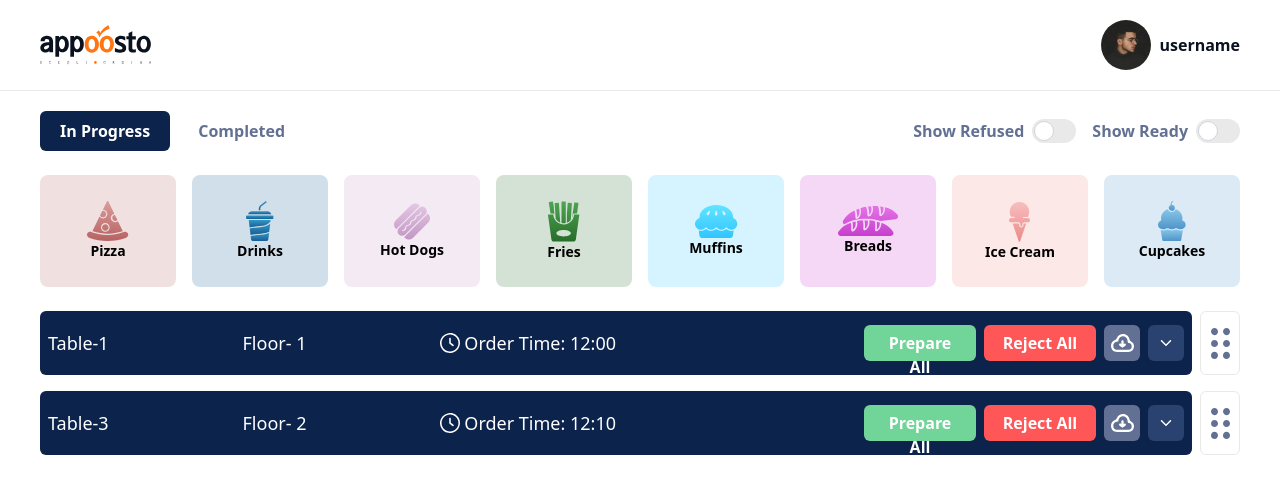
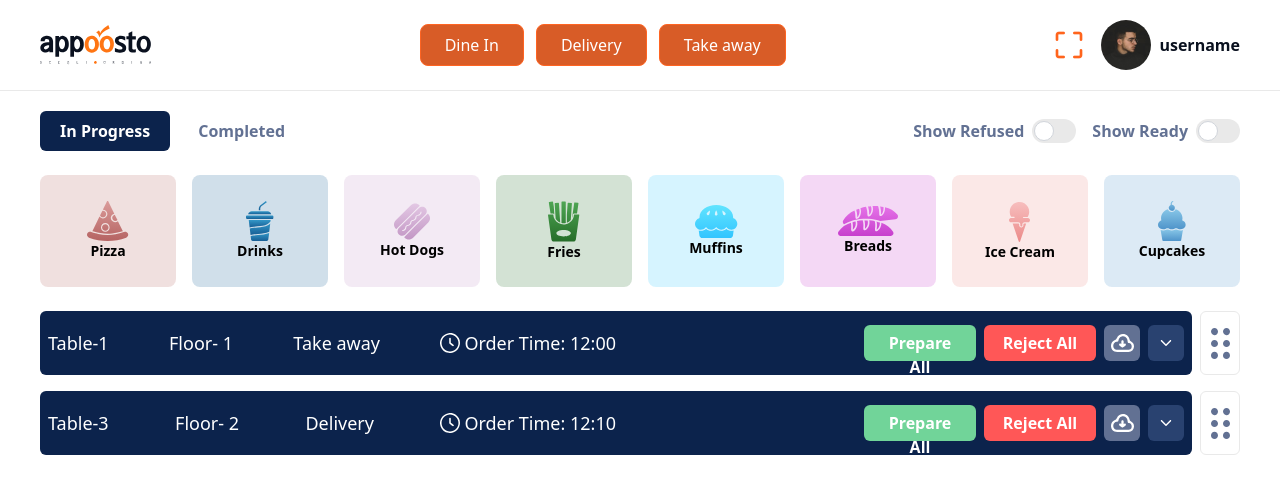
Before and after one commit to Hamza-Tasadaq/Appoosto-Kitchen, a React (Create React App) app: page /home in a window 1280 px wide. Shown: the top 494 px of the page. Built offline with nearby package versions, Linux system fonts and the light colour scheme.

Commit message:
Status Filter Added

```diff
--- a/src/app/slices/Orders.js
+++ b/src/app/slices/Orders.js
@@ -7,6 +7,7 @@ const initialState = {
       table: "1",
       floor: "1",
       time: "12:00",
+      status: "Take away",
       orders: {
         preparation: [
           {
@@ -76,6 +77,7 @@ const initialState = {
       table: "2",
       floor: "1",
       time: "2:45",
+      status: "Dine In",
       orders: {
         preparation: [],
         ready: [
@@ -122,6 +124,7 @@ const initialState = {
       table: "3",
       floor: "2",
       time: "12:10",
+      status: "Delivery",
       orders: {
         preparation: [
           {
--- a/src/components/Header.js
+++ b/src/components/Header.js
@@ -1,15 +1,83 @@
 import Container from "./Container";
 
-const Header = () => {
+const Header = ({
+  tableStatus = {},
+  isExpand = "",
+  setIsExpand = () => {},
+  statusUpdateHandler = () => {},
+}) => {
   return (
     <div className="border-b border-[#E9E9E9] py-5">
-      <Container classes={"flex items-center justify-between px-3 md:px-5 lg:px-10"}>
+      <Container
+        classes={"flex items-center justify-between px-3 md:px-5 lg:px-10"}
+      >
         <div>
           <img src="./assets/icons/logo.svg" alt="logo" />
         </div>
-        <div className="flex items-center space-x-2">
-          <img src="./assets/icons/avatar.svg" alt="avatar" />
-          <h2 className="text-[#0A111F] font-semibold text-base">username</h2>
+
+        <div className="flex items-center space-x-3">
+          <button
+            onClick={() => {
+              statusUpdateHandler("Dine In");
+            }}
+            className={`duration-300 ${
+              tableStatus["Dine In"]
+                ? " bg-transparent text-[#D85C27] "
+                : " bg-[#D85C27] text-[#ffffff]"
+            } rounded-lg  py-2 px-6 border border-[#FF6422]`}
+          >
+            Dine In
+          </button>
+          <button
+            onClick={() => {
+              statusUpdateHandler("Delivery");
+            }}
+            className={`duration-300 ${
+              tableStatus.Delivery
+                ? " bg-transparent text-[#D85C27] "
+                : " bg-[#D85C27] text-[#ffffff]"
+            } rounded-lg  py-2 px-6 border border-[#FF6422]`}
+          >
+            Delivery
+          </button>
+          <button
+            onClick={() => {
+              statusUpdateHandler("Take away");
+            }}
+            className={`duration-300 ${
+              tableStatus["Take away"]
+                ? " bg-transparent text-[#D85C27] "
+                : " bg-[#D85C27] text-[#ffffff]"
+            } rounded-lg  py-2 px-6 border border-[#FF6422]`}
+          >
+            Take away
+          </button>
+        </div>
+        <div className="flex items-center space-x-4">
+          <div
+            onClick={() => {
+              setIsExpand(!isExpand);
+            }}
+            className="w-8 cursor-pointer h-8"
+          >
+            {isExpand ? (
+              <img
+                className="w-full"
+                src="./assets/icons/expand.svg"
+                alt="expnad"
+              />
+            ) : (
+              <img
+                className="w-full"
+                src="./assets/icons/minimize.svg"
+                alt="minimize"
+              />
+            )}
+          </div>
+          <div className="flex items-center space-x-2">
+            <img src="./assets/icons/avatar.svg" alt="avatar" />
+            <h2 className="text-[#0A111F] font-semibold text-base">username</h2>
+          </div>
         </div>
       </Container>
     </div>
--- a/src/components/OrderItem.js
+++ b/src/components/OrderItem.js
@@ -36,6 +36,7 @@ const OrderItem = ({
   orderDetails = {},
   filters = {},
   selectedCategories = {},
+  tableStatus = {},
 }) => {
   const {
     isReadyClicked,
@@ -43,11 +44,10 @@ const OrderItem = ({
     isCompletedCLick,
     isProgressClicked,
   } = filters;
-
   const dispatch = useDispatch();
 
   // Destructing the Props of details of orders
-  const { table, floor, time, orders } = orderDetails;
+  const { table, floor, time, orders, status } = orderDetails;
 
   const { preparation, ready, rejected } = orders;
 
@@ -184,6 +184,21 @@ const OrderItem = ({
     };
     pdfMake.createPdf(docDefinition).download(`Table-${table}.pdf`);
   };
+
+  // Check is it according to the selected Table status or not
+  const validateStatus = (status) => {
+    const notSelectedAnyCategory = Object.values(tableStatus).every(
+      (value) => value === false
+    );
+    if (notSelectedAnyCategory) {
+      console.log("If");
+      return true;
+    } else {
+      console.log("else", tableStatus, status);
+      return tableStatus[status];
+    }
+  };
+
   return (
     <li
       className="relative"
@@ -191,13 +206,14 @@ const OrderItem = ({
       ref={provided.innerRef}
     >
       <>
-        {isProgressClicked && preparation.length > 0 && (
+        {isProgressClicked && preparation.length > 0 && validateStatus(status) && (
           <>
             <div className="flex items-center space-x-2">
               <div className="bg-[#0C234C] text-[#ffffff] p-2 rounded-md space-x-1 lg:space-x-0 flex items-center justify-between flex-1 h-16 ">
                 <div className="flex items-center flex-1 font-medium text-lg justify-start space-x-4 lg:space-x-0 lg:justify-between ">
                   <h2>Table-{table}</h2>
                   <h2>Floor- {floor}</h2>
+                  <h2>{status}</h2>
                   <h2 className="flex items-center space-x-1">
                     <span>
                       <svg
@@ -309,7 +325,9 @@ const OrderItem = ({
           </>
         )}
 
-        {isCompletedCLick && preparation.length === 0 && (
+        {isCompletedCLick &&
+          preparation.length === 0 &&
+          validateStatus(status) && (
             <>
               <div className="flex items-center space-x-2">
                 <div className="bg-[#0C234C] text-[#ffffff] p-2 rounded-md space-x-1 lg:space-x-0 flex items-center justify-between flex-1 h-16 ">
--- a/src/components/OrdersList.js
+++ b/src/components/OrdersList.js
@@ -3,7 +3,11 @@ import { DragDropContext, Droppable, Draggable } from "react-beautiful-dnd";
 import { useSelector } from "react-redux";
 import OrderItem from "./OrderItem";
 
-const OrdersList = ({ filters = {}, selectedCategories = {} }) => {
+const OrdersList = ({
+  filters = {},
+  selectedCategories = {},
+  tableStatus = {},
+}) => {
   const [orders, updateOrders] = useState(
     useSelector((state) => state.orders.orders)
   );
@@ -39,6 +43,7 @@ const OrdersList = ({ filters = {}, selectedCategories = {} }) => {
               >
                 {(provided) => (
                   <OrderItem
+                    tableStatus={tableStatus}
                     selectedCategories={selectedCategories}
                     filters={filters}
                     updateOrders={updateOrders}
--- a/src/pages/Home.js
+++ b/src/pages/Home.js
@@ -2,8 +2,25 @@ import { useState } from "react";
 import { Categories, Header, OrdersList, Switch } from "../components";
 
 const Home = () => {
-  // Holds Is there is any item in preparation state
-  // const [isPreparationHave, setIsPreparationHave] = useState();
+  // Holds The header is expands or not
+  const [isExpand, setIsExpand] = useState(true);
+
+  const [tableStatus, setTableStatus] = useState({
+    "Dine In": false,
+    Delivery: false,
+    "Take away": false,
+  });
+
+  // Update the status on Click
+  const statusUpdateHandler = (status) => {
+    console.log(status);
+    setTableStatus({
+      "Dine In": false,
+      Delivery: false,
+      "Take away": false,
+      [status]: !tableStatus[status],
+    });
+  };
 
   const [selectedCategories, setSelectedCategories] = useState({
     pizza: false,
@@ -61,8 +78,15 @@ const Home = () => {
   };
   return (
     <div>
-      <Header />
+      <Header
+        statusUpdateHandler={statusUpdateHandler}
+        tableStatus={tableStatus}
+        isExpand={isExpand}
+        setIsExpand={setIsExpand}
+      />
       <div className="px-3 md:px-5 lg:px-10 py-5 space-y-6">
+        {isExpand && (
+          <>
             <div className="flex items-center justify-between">
               <div className="flex items-center space-x-2">
                 <button
@@ -99,7 +123,13 @@ const Home = () => {
               selectedCategories={selectedCategories}
               categoryClickHandler={categoryClickHandler}
             />
-        <OrdersList selectedCategories={selectedCategories} filters={filters} />
+          </>
+        )}
+        <OrdersList
+          tableStatus={tableStatus}
+          selectedCategories={selectedCategories}
+          filters={filters}
+        />
       </div>
     </div>
   );
```
Also changed, not shown: public/assets/icons/expand.svg (added), public/assets/icons/minimize.svg (added). Lines whose indentation alone changed are shown as unchanged.
